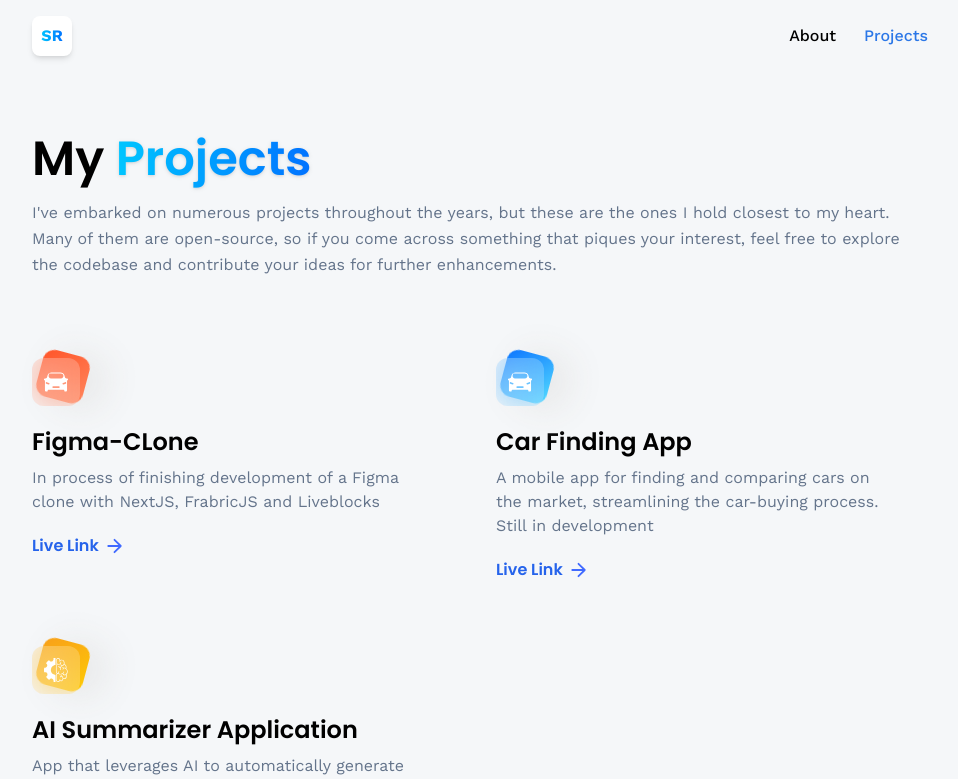
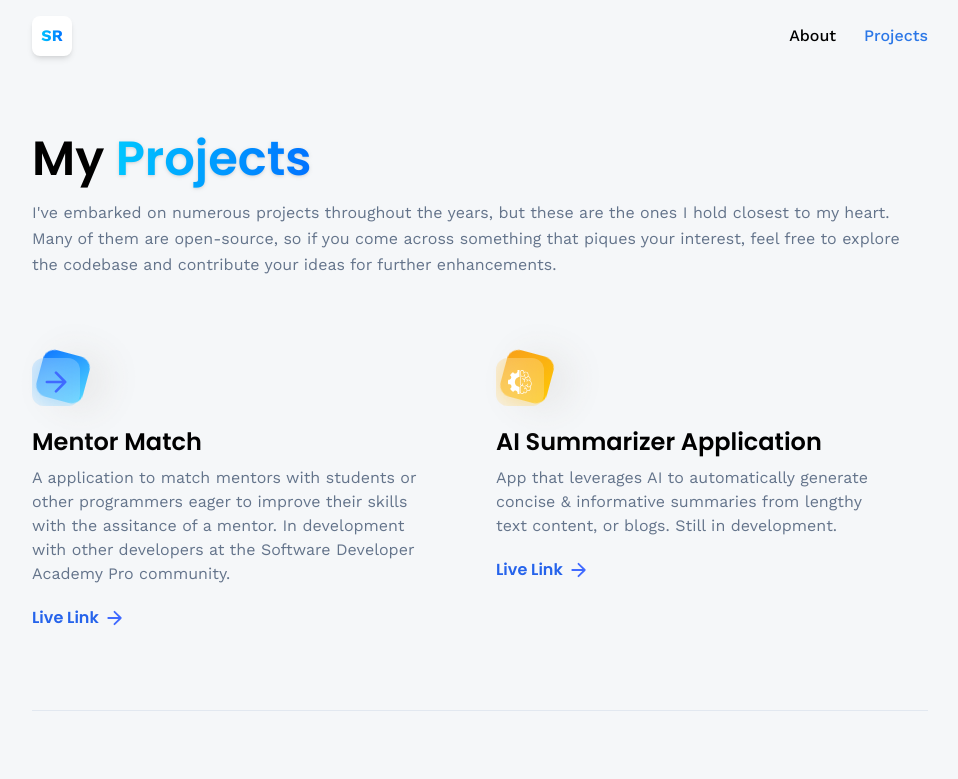
Before and after one commit to reuterShawn/threejs-porfolio, a React (Vite) app: page /projects in a window 1280 px wide. Shown: the top 779 px of the page, without its empty margins (160-1118 px from the left). Built offline with nearby package versions, Linux system fonts and the light colour scheme; no server answers.

Commit message:
Remove figma and add mentor match

```diff
--- a/src/constants/index.js
+++ b/src/constants/index.js
@@ -1,5 +1,6 @@
 import { meta, shopify, starbucks, tesla } from "../assets/images";
 import {
+  arrow,
   car,
   contact,
   css,
@@ -115,19 +116,11 @@
 
 export const projects = [
   {
-    iconUrl: car,
-    theme: "btn-back-red",
-    name: "Figma-CLone",
+    iconUrl: arrow,
+    theme: "btn-back-blue",
+    name: "Mentor Match",
     description:
-      "In process of finishing development of a Figma clone with NextJS, FrabricJS and Liveblocks",
-    link: "https://github.com/reuterShawn",
-  },
-  {
-    iconUrl: car,
-    theme: "btn-back-blue",
-    name: "Car Finding App",
-    description:
-      "A mobile app for finding and comparing cars on the market, streamlining the car-buying process. Still in development",
+      "A application to match mentors with students or other programmers eager to improve their skills with the assitance of a mentor. In development with other developers at the Software Developer Academy Pro community.",
     link: "https://github.com/reuterShawn",
   },
   {
```
